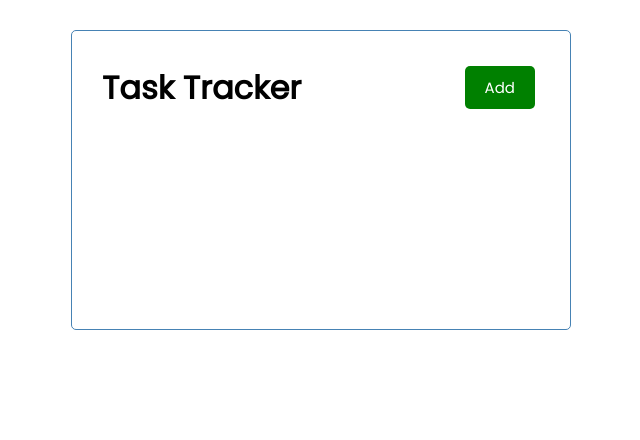
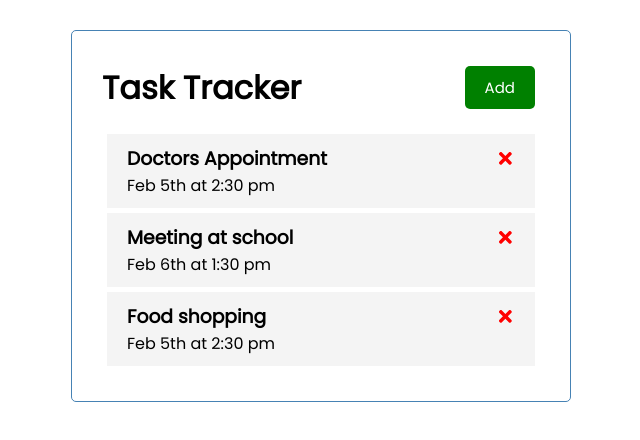
Before and after one commit to tomofficer/react-task-tracker, a React (Create React App) app: page / in a window 1280 px wide. Shown: the top 440 px of the page, without its empty margins (319-959 px from the left). Built offline with nearby package versions, Linux system fonts and the light colour scheme.

Commit message:
Task Component Update

```diff
--- a/package.json
+++ b/package.json
@@ -8,6 +8,7 @@
     "@testing-library/user-event": "^12.8.3",
     "react": "^17.0.2",
     "react-dom": "^17.0.2",
+    "react-icons": "^4.2.0",
     "react-scripts": "4.0.3",
     "web-vitals": "^1.1.2"
   },
--- a/src/App.js
+++ b/src/App.js
@@ -1,12 +1,34 @@
-import React from 'react';
+import { useState } from 'react';
 import Header from "./components/Header";
+import Tasks from './components/Tasks';
 
-function App() {
+const App = () => {
 
+  const [tasks, setTasks] = useState([
+        {
+            id: 1,
+            text: 'Doctors Appointment',
+            day: 'Feb 5th at 2:30 pm',
+            reminder: true,
+        },
+        {
+            id: 2,
+            text: 'Meeting at school',
+            day: 'Feb 6th at 1:30 pm',
+            reminder: true,
+        },
+        {
+            id: 3,
+            text: 'Food shopping',
+            day: 'Feb 5th at 2:30 pm',
+            reminder: false,
+        },
+    ]);
 
   return (
     <div className="container">
       <Header />
+      <Tasks tasks={tasks} />
     </div>
   );
 }
--- /dev/null
+++ b/src/components/Task.js
@@ -0,0 +1,12 @@
+import { FaTimes } from 'react-icons/fa'
+
+const Task = ({ task }) => {
+    return (
+        <div className='task'>
+            <h3>{task.text} <FaTimes style={{color: 'red', cursor: 'pointer'}}/></h3>
+            <p>{task.day}</p>
+        </div>
+    )
+}
+
+export default Task
--- /dev/null
+++ b/src/components/Tasks.js
@@ -0,0 +1,15 @@
+import Task from "./Task";
+
+const Tasks = ({ tasks }) => {
+
+
+    return (
+        <>
+            {tasks.map((task) => (
+                <Task key={task.id} task={task}/>
+            ))}
+        </>
+    )
+}
+
+export default Tasks
```
Also changed, not shown: 1 other file (tests, documents, lock files or other folders).
